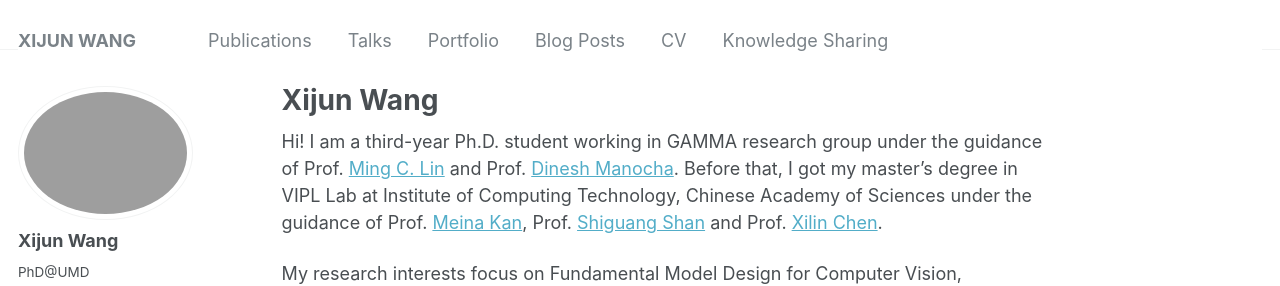
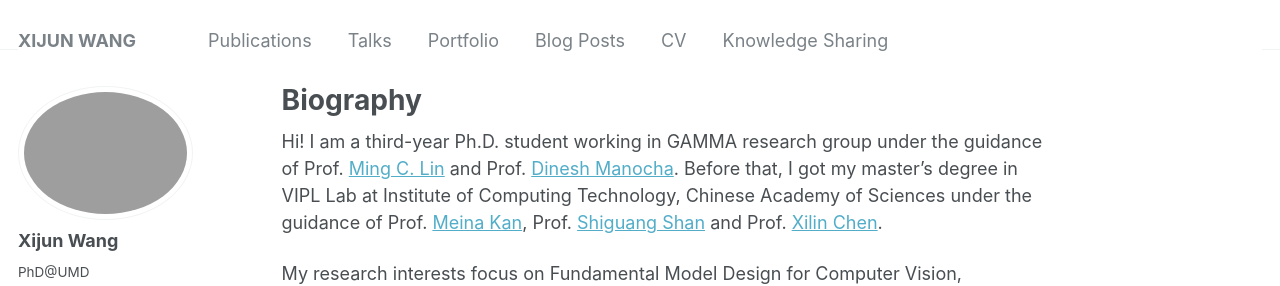
Before and after one commit to xijun-cs/xijun-cs.github.io, a Jekyll site: the page built from _pages/about.md, in a window 1280 px wide and 1359 px high. Shown: the top 286 px of the window. Built offline with Jekyll 4.4.1, drawn with Linux system fonts in a browser that asks for light colours; some web fonts are replaced.

Commit message:
Update about.md

```diff
--- a/_pages/about.md
+++ b/_pages/about.md
@@ -1,6 +1,6 @@
 ---
 permalink: /
-title: Xijun Wang
+title: Biography
 author_profile: true
 redirect_from:
   - /about/
```
